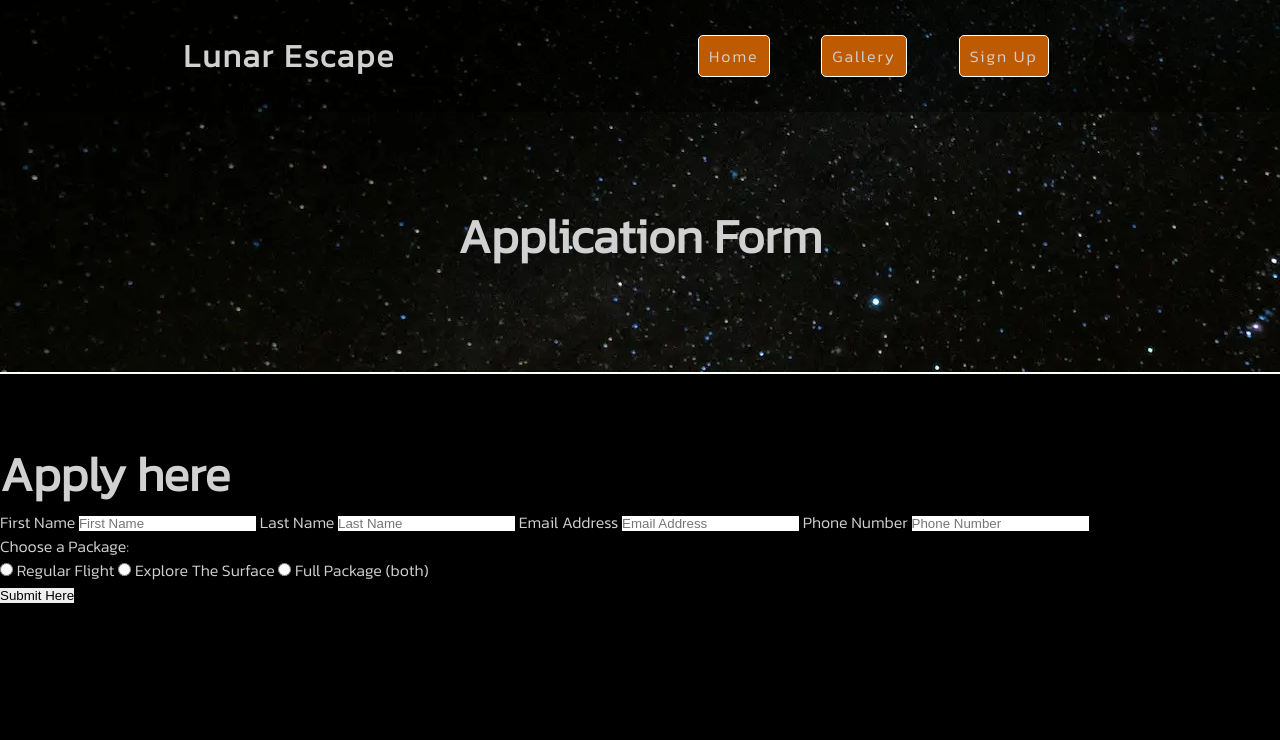
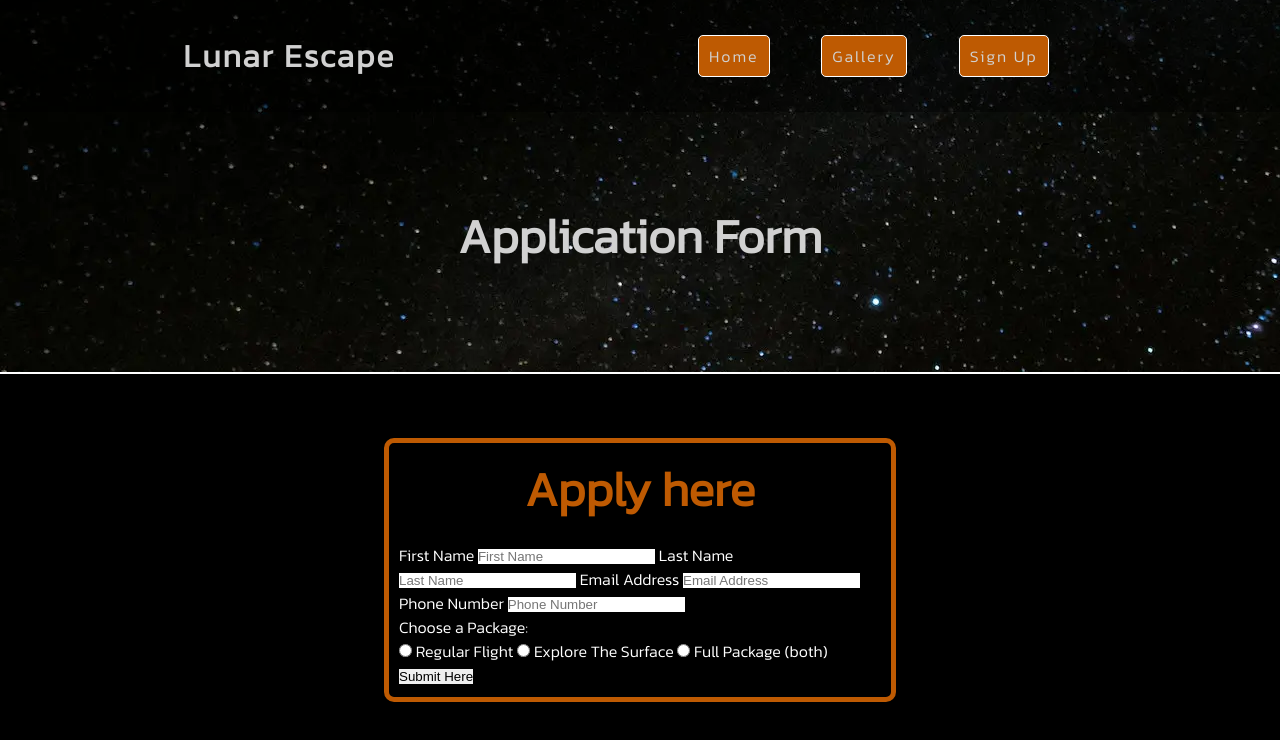
Before and after one commit to Thomas-Tomo/Lunar-Escape, a plain HTML site: page sign-up.html in a window 1280 px wide. Shown: the top 740 px of the page. Drawn offline with Linux system fonts and the light colour scheme.

Commit message:
Fix class name typo

```diff
--- a/sign-up.html
+++ b/sign-up.html
@@ -35,7 +35,7 @@
     <!-- Form section -->
 
     <section class="form-section">
-        <form action="" class="signupform">
+        <form action="" class="signup-form">
             <h2>Apply here</h2>
             <label for="fname">First Name</label>
             <input id="fname" name="first-name" type="text" class="input-field" placeholder="First Name" required>
```
